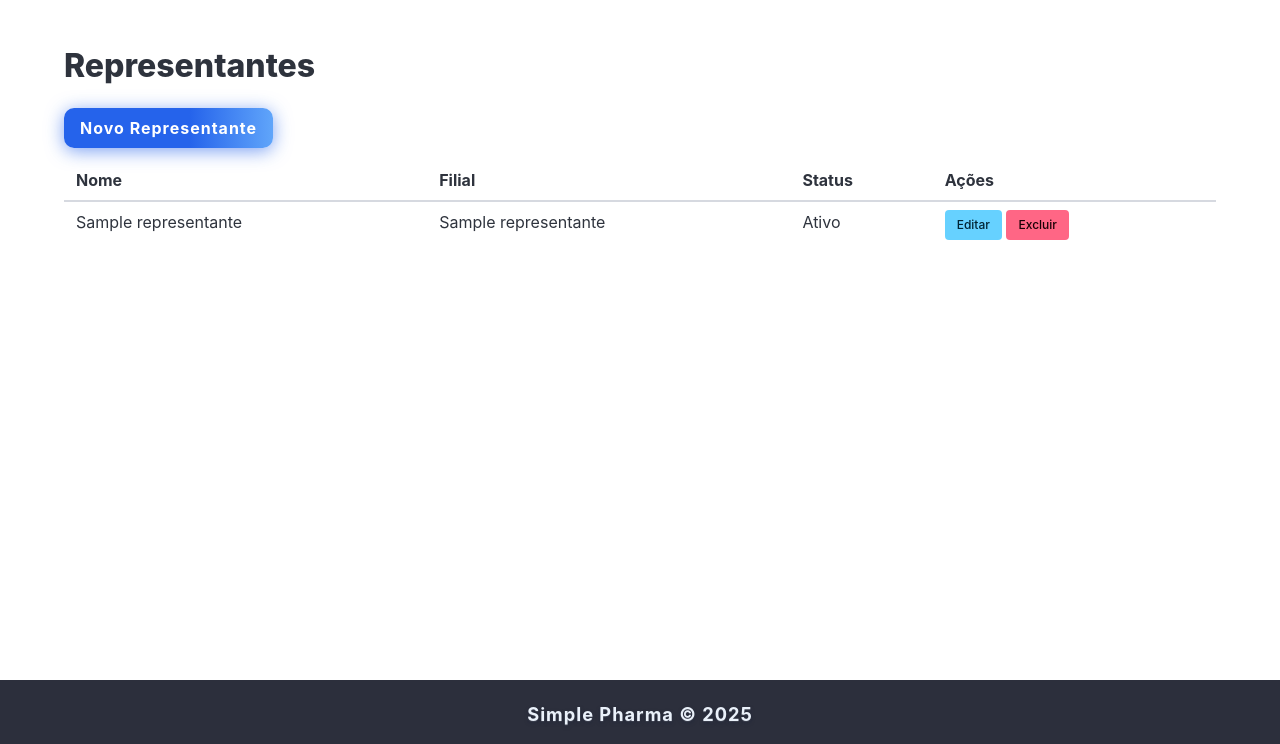
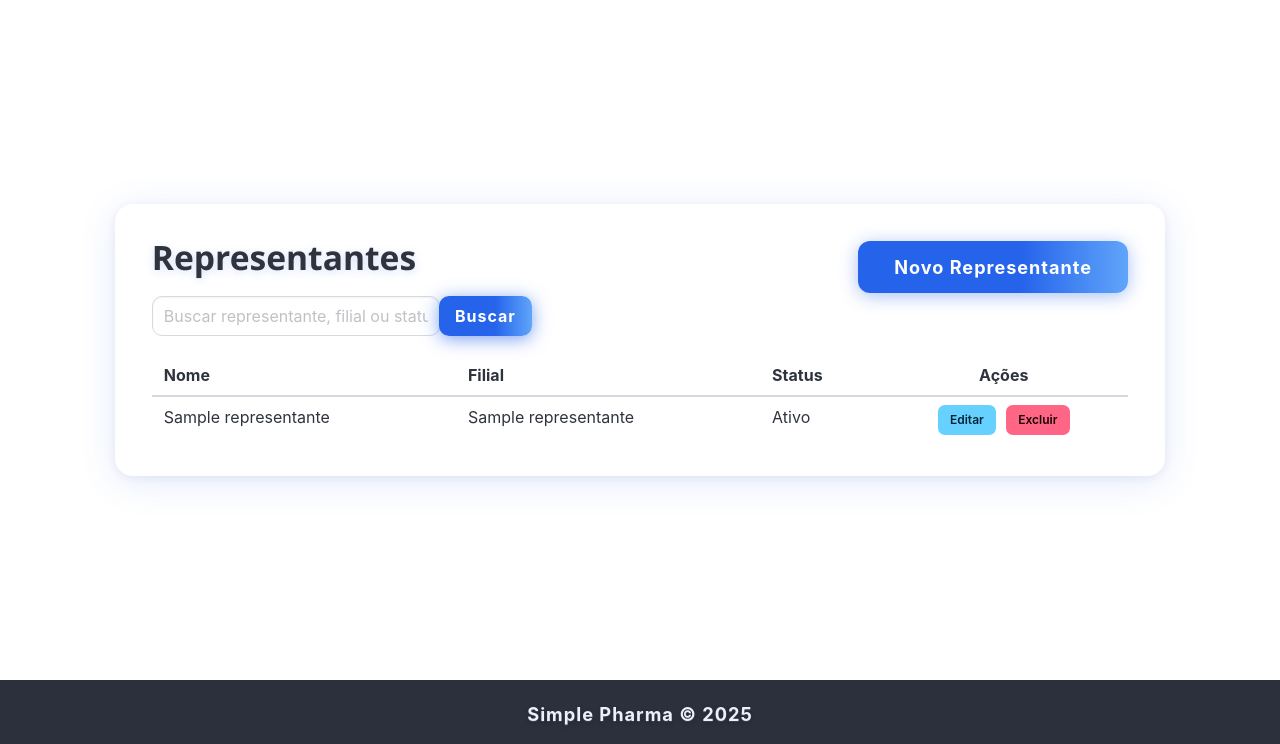
Before and after one commit to AndersonC96/painelvisitadores, a PHP site: template app/views/representantes/index.php in a window 1280 px wide. Shown: the part 56-800 px from the top of the page. Run offline with PHP 8.4, Linux system fonts and the light colour scheme; the template is opened without the code that fills it: most values are stand-ins (such as "Sample title", 1, 10 or a date in 2020).

Commit message:
Update index.php

```diff
--- a/app/views/representantes/index.php
+++ b/app/views/representantes/index.php
@@ -1,17 +1,51 @@
 <?php require dirname(__DIR__, 2) . '/views/shared/header.php'; ?>
 <?php require dirname(__DIR__, 2) . '/views/shared/navbar.php'; ?>
 <?php include dirname(__DIR__, 2) . '/views/shared/flash.php'; ?>
-<section class="section">
-  <div class="container">
-    <h1 class="title">Representantes</h1>
-    <a href="/representantes/create" class="button is-link mb-3">Novo Representante</a>
-    <table class="table is-striped is-fullwidth">
+<section class="section" style="min-height:85vh; display:flex; align-items:flex-start;">
+  <div class="container" style="max-width:1050px; margin:auto;">
+    <div class="box" style="
+      border-radius: 18px;
+      box-shadow: 0 6px 36px 0 #2563eb22, 0 2px 12px 0 #1111;
+      padding: 2.2rem 2.3rem 2.1rem 2.3rem;
+      backdrop-filter: blur(1.5px);">
+      <div style="display:flex; flex-wrap:wrap; align-items:center; justify-content:space-between; gap:1rem 1.3rem;">
+        <h1 class="title" style="
+            font-size:2.1rem;
+            font-family:'Montserrat',Segoe UI,sans-serif;
+            font-weight:800;
+            margin-bottom:1.2rem;
+            text-shadow:0 2px 8px #2563eb33;">
+          Representantes
+        </h1>
+        <a href="/representantes/create" class="button is-link" style="
+          font-weight:700;
+          font-size:1.13rem;
+          border-radius:12px;
+          padding:.7em 2em;
+          box-shadow:0 3px 18px #2563eb66;">
+          Novo Representante
+        </a>
+      </div>
+      <!-- Campo de busca -->
+      <form method="get" action="" autocomplete="off" style="margin-bottom:1.2rem;">
+        <div class="field has-addons" style="max-width:380px;">
+          <div class="control is-expanded">
+            <input class="input" type="text" name="busca" value="<?= htmlspecialchars($_GET['busca'] ?? '') ?>"
+              placeholder="Buscar representante, filial ou status..." style="border-radius:10px;">
+          </div>
+          <div class="control">
+            <button class="button is-link" type="submit" style="border-radius:10px;">Buscar</button>
+          </div>
+        </div>
+      </form>
+      <div class="table-responsive">
+        <table class="table is-striped is-fullwidth" style="border-radius:10px;overflow:hidden;">
           <thead>
             <tr>
               <th>Nome</th>
               <th>Filial</th>
               <th>Status</th>
-          <th>Ações</th>
+              <th style="text-align:center;">Ações</th>
             </tr>
           </thead>
           <tbody>
@@ -19,15 +53,32 @@
               <tr>
                 <td><?= htmlspecialchars($rep['nome']) ?></td>
                 <td><?= htmlspecialchars($rep['filial_nome']) ?></td>
-            <td><?= $rep['ativo'] ? 'Ativo' : 'Inativo' ?></td>
                 <td>
-              <a href="/representantes/edit?id=<?= $rep['id'] ?>" class="button is-small is-info">Editar</a>
-              <a href="/representantes/delete?id=<?= $rep['id'] ?>" class="button is-small is-danger" onclick="return confirm('Deseja excluir este representante?')">Excluir</a>
+                  <?php if ($rep['ativo']): ?>
+                    <span class="status-badge">Ativo</span>
+                  <?php else: ?>
+                    <span class="status-badge inativo">Inativo</span>
+                  <?php endif; ?>
+                </td>
+                <td style="text-align:center;">
+                  <a href="/representantes/edit?id=<?= $rep['id'] ?>" class="button is-small is-info" style="font-weight:600;border-radius:7px;margin-right:6px;">
+                    Editar
+                  </a>
+                  <a href="/representantes/delete?id=<?= $rep['id'] ?>" class="button is-small is-danger" style="font-weight:600;border-radius:7px;" onclick="return confirm('Deseja excluir este representante?')">
+                    Excluir
+                  </a>
                 </td>
               </tr>
             <?php endforeach; ?>
+            <?php if (empty($representantes)): ?>
+              <tr>
+                <td colspan="4" style="text-align:center;opacity:0.7;">Nenhum representante encontrado.</td>
+              </tr>
+            <?php endif; ?>
           </tbody>
         </table>
       </div>
+    </div>
+  </div>
 </section>
 <?php require dirname(__DIR__, 2) . '/views/shared/footer.php'; ?>
```
Lines whose indentation alone changed are shown as unchanged.
